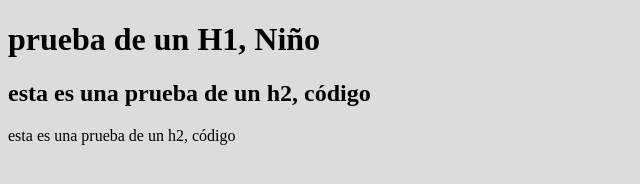
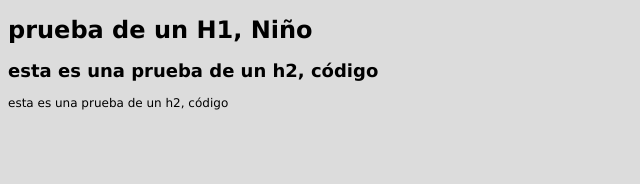
Before and after one commit to GenaroHerarnandezAlvarado/paginaweb, a plain HTML site: page index.html in a window 1280 px wide. Shown: the whole page, without its empty margins (0-640 px from the left). Drawn offline with Linux system fonts and the light colour scheme.

Commit message:
cambio fuente
cambio de la fuente de la pagina

```diff
--- a/stilos.css
+++ b/stilos.css
@@ -1,3 +1,5 @@
 body{
     background-color: gainsboro;
+    font-size: 12px;
+    font-family: 'Lucida Sans', 'Lucida Sans Regular', 'Lucida Grande', 'Lucida Sans Unicode', Geneva, Verdana, sans-serif;
 }
```
